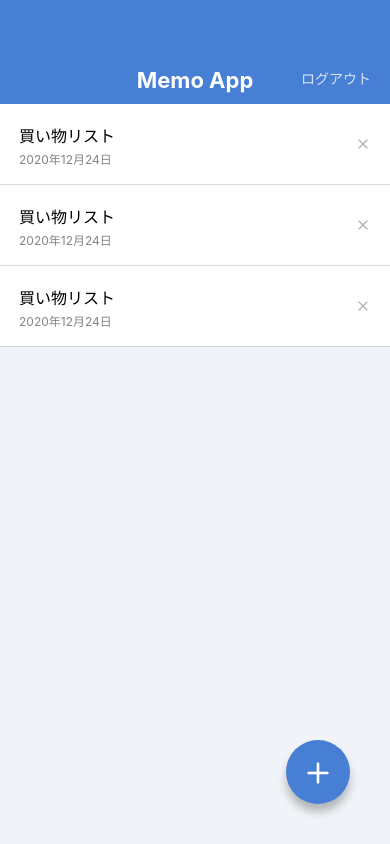
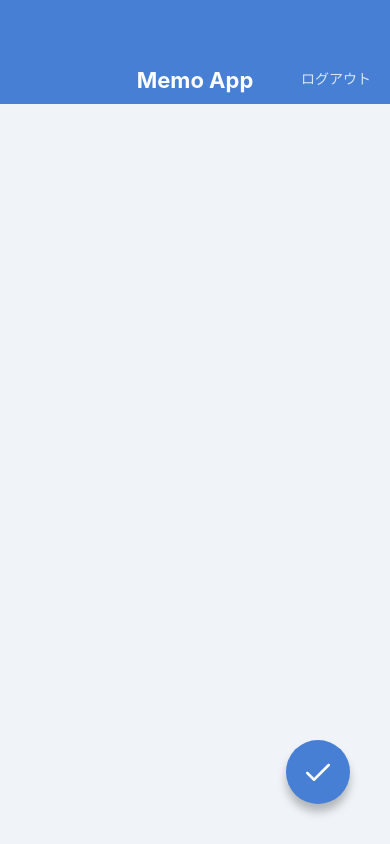
Before and after one commit to Issy-R/MemoAppRe, a React Native app: screen / in a window 390 px wide. Built offline with nearby package versions, Linux system fonts and the light colour scheme.

Commit message:
Create 2Screen

```diff
--- a/App.jsx
+++ b/App.jsx
@@ -1,10 +1,11 @@
 import React from 'react';
 import MemoDetailScreen from './src/screens/MemoDetailScreen';
 import MemoListlScreen from './src/screens/MemoListScreen';
-
+import MemoEditScreen from './src/screens/MemoEditScreen';
+import MemoCreateScreen from './src/screens/MemoCreateScreen';
 
 export default function App() {
   return (
-    <MemoListlScreen />
+    <MemoCreateScreen />
   );
 }
--- /dev/null
+++ b/src/screens/MemoCreateScreen.jsx
@@ -0,0 +1,36 @@
+import React from 'react';
+import {
+  StyleSheet, TextInput, View, KeyboardAvoidingView,
+} from 'react-native';
+import AppBar from '../components/AppBar';
+import CircleBotton from '../components/CircleBotton';
+
+export default function MemoCreateScreen() {
+  return (
+    <KeyboardAvoidingView style={styles.container} behavior="height">
+      <AppBar />
+      <View style={styles.inputContainer}>
+        <TextInput value="" multiline style={styles.input} />
+      </View>
+      <CircleBotton name="check" />
+    </KeyboardAvoidingView>
+  );
+}
+
+const styles = StyleSheet.create({
+  container: {
+    flex: 1,
+    backgroundColor: '#f0f4f8',
+  },
+  inputContainer: {
+    flex: 1,
+    paddingHorizontal: 27,
+    paddingVertical: 32,
+  },
+  input: {
+    flex: 1,
+    textAlignVertical: 'top',
+    fontSize: 16,
+    lineHeight: 24,
+  },
+});
--- /dev/null
+++ b/src/screens/MemoEditScreen.jsx
@@ -0,0 +1,36 @@
+import React from 'react';
+import {
+  StyleSheet, TextInput, View, KeyboardAvoidingView,
+} from 'react-native';
+import AppBar from '../components/AppBar';
+import CircleBotton from '../components/CircleBotton';
+
+export default function MemoEditScreen() {
+  return (
+    <KeyboardAvoidingView style={styles.container} behavior="height">
+      <AppBar />
+      <View style={styles.inputContainer}>
+        <TextInput value="買い物リスト" multiline style={styles.input} />
+      </View>
+      <CircleBotton name="check" />
+    </KeyboardAvoidingView>
+  );
+}
+
+const styles = StyleSheet.create({
+  container: {
+    flex: 1,
+    backgroundColor: '#f0f4f8',
+  },
+  inputContainer: {
+    flex: 1,
+    paddingHorizontal: 27,
+    paddingVertical: 32,
+  },
+  input: {
+    flex: 1,
+    textAlignVertical: 'top',
+    fontSize: 16,
+    lineHeight: 24,
+  },
+});
```
